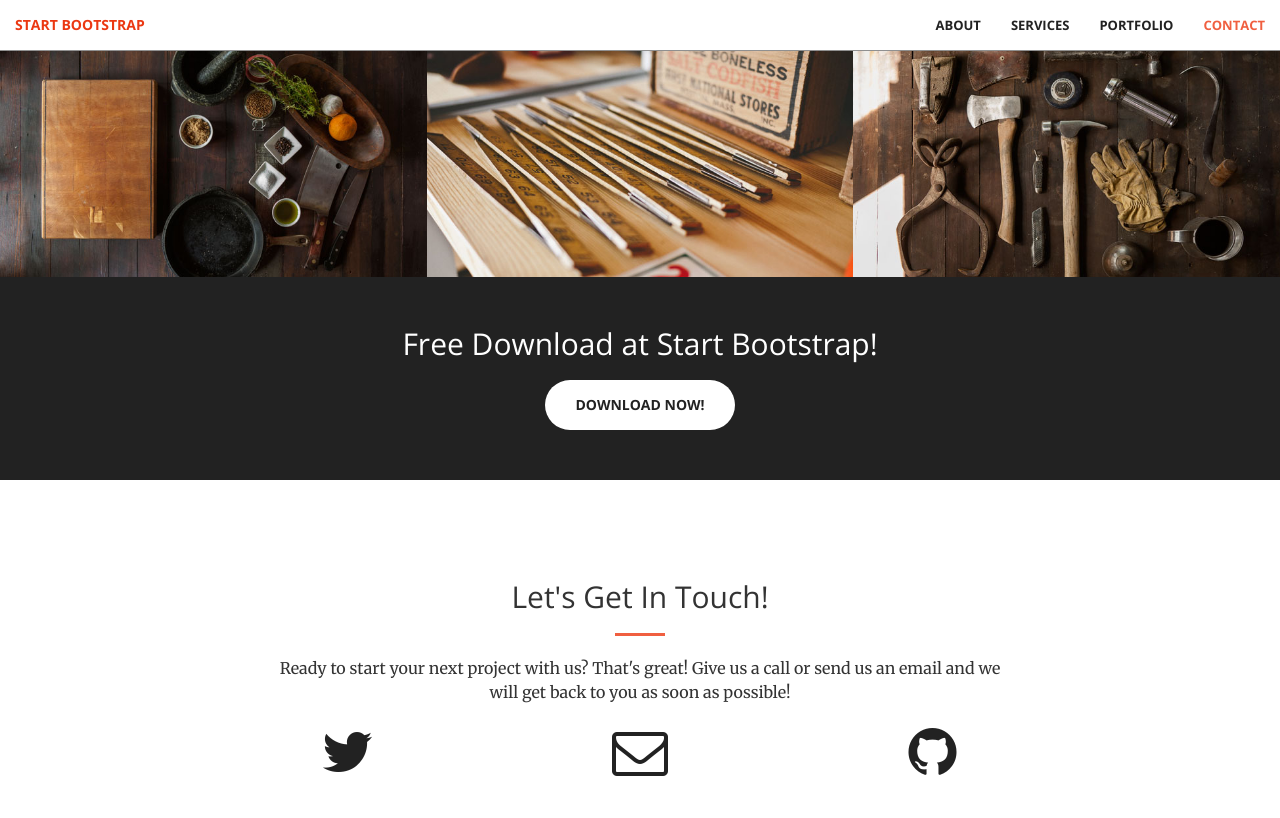
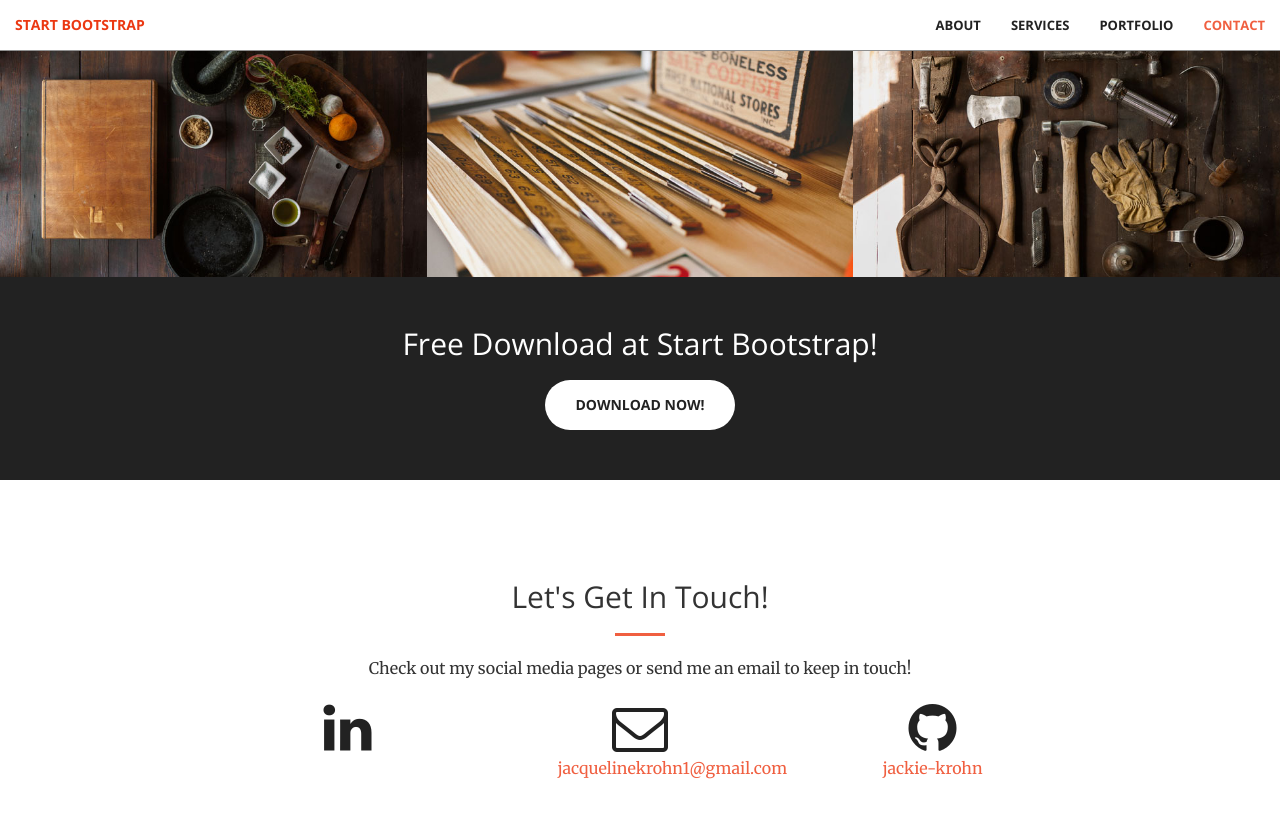
Before and after one commit to jackie-krohn/jackie-krohn.github.io, a Jekyll site: the page built from index.html, in a window 1280 px wide and 900 px high, scrolled down 1957 px. Shown: the top 818 px of the window. Built offline with Jekyll 4.4.1, drawn with Linux system fonts in a browser that asks for light colours.

Commit message:
contact update

```diff
--- a/_config.yml
+++ b/_config.yml
@@ -1,12 +1,14 @@
 # Site settings
 title:
-email:
+email: jacquelinekrohn1@gmail.com
 description: > # this means to ignore newlines until "baseurl:"
 baseurl: "" # the subpath of your site, e.g. /blog/
 url: "" # the base hostname & protocol for your site
 
 twitter_username:
-github_username:
+github_username: jackie-krohn
+linkedin_username: jacqueline-krohn
+
 
 # Build settings
 markdown: kramdown
--- a/_includes/contact.html
+++ b/_includes/contact.html
@@ -4,11 +4,11 @@
             <div class="col-lg-8 col-lg-offset-2 text-center">
                 <h2 class="section-heading">Let's Get In Touch!</h2>
                 <hr class="primary">
-                <p>Ready to start your next project with us? That's great! Give us a call or send us an email and we will get back to you as soon as possible!</p>
+                <p>Check out my social media pages or send me an email to keep in touch!</p>
             </div>
         <div class="col-lg-2 col-lg-offset-2 text-center">
-            <a href="https://twitter.com/{{ site.twitter_username }}">
-                <i class="fa fa-twitter fa-3x wow bounceIn" data-wow-delay=".1s"></i>
+            <a href="https://www.linkedin.com/in/{{ site.linkedin_username }}">
+                <i class="fa fa-linkedin fa-3x wow bounceIn" data-wow-delay=".1s"></i>
                 <p>{{ site.twitter_username }}</p>
             </a>
         </div>
```
